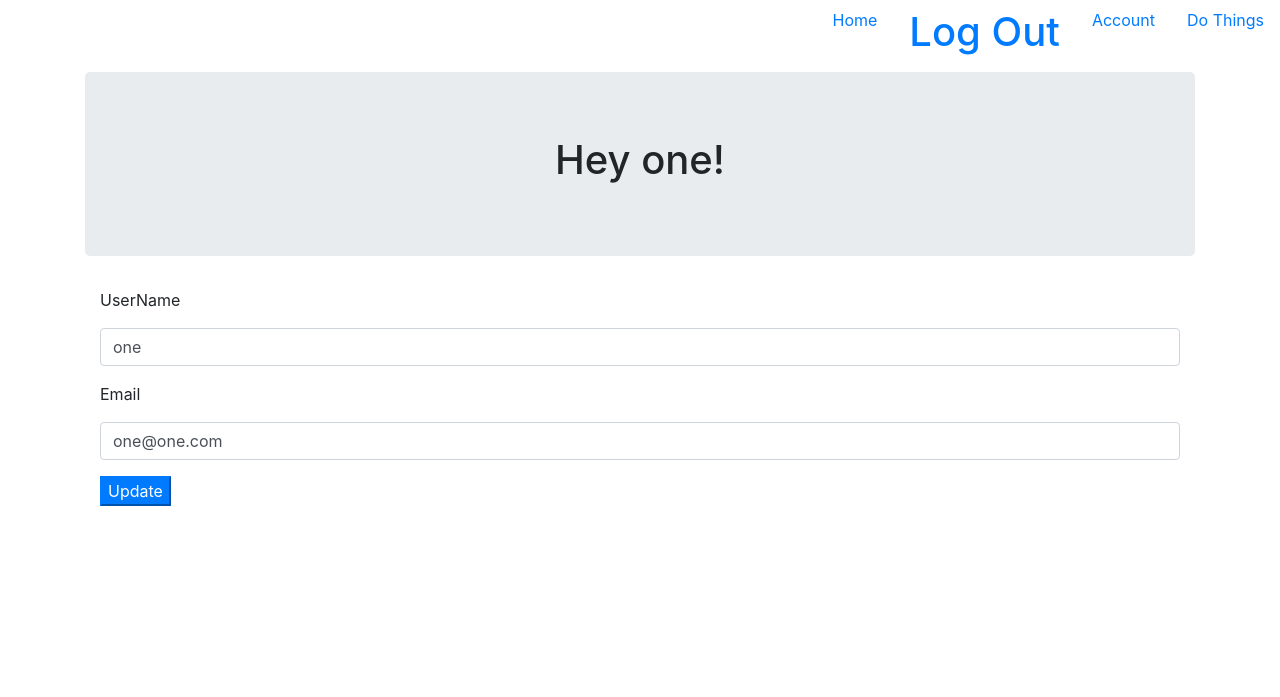
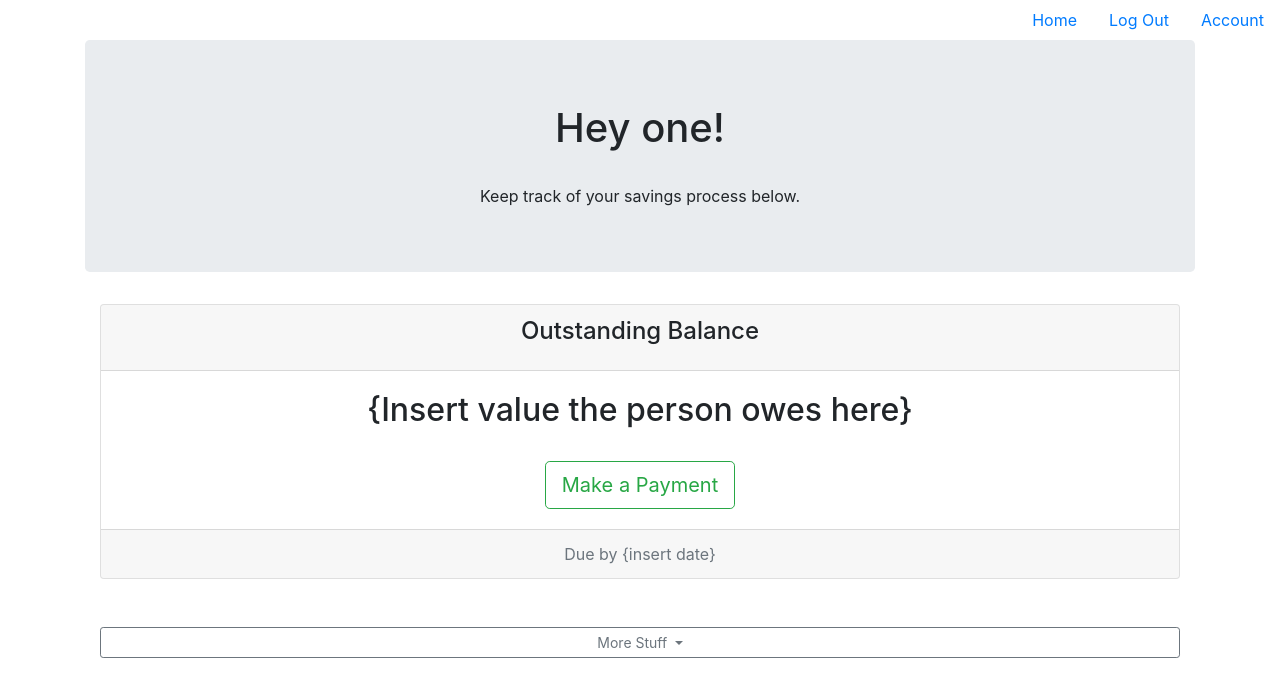
Before and after one commit to itsnehasharma/swamphacks-2019, a Flask app: page /account in a window 1280 px wide. Shown: the top 697 px of the page. Run offline with Flask 2, Linux system fonts and the light colour scheme; a user stored in the database is signed in; some libraries are stand-ins or nearby versions.

Commit message:
lots of work with money stuff

```diff
--- a/groupfund/models.py
+++ b/groupfund/models.py
@@ -49,4 +49,4 @@ class Transaction(db.Model):
         self.user_id = user_id
 
     def __repr__(self):
-        return f"Transaction ID: {self.id} -- Date: {self.date} --- {self.amount}"
+        return f"Transaction ID: {self.id}, {self.date}, ${self.amount}"
--- a/groupfund/templates/account.html
+++ b/groupfund/templates/account.html
@@ -3,7 +3,8 @@
 
   <div class="jumbotron">
     <div align="center">
-      <h1>Hey {{current_user.username}}!</h1>
+      <h1>Hey {{current_user.username}}!</h1><br>
+      Keep track of your savings process below.
       <!-- insert image for person -->
 
     </div>
@@ -11,24 +12,31 @@
 
 
   <div class = "container">
-    <form method="post">
-      {{form.hidden_tag()}}
 
-      <div class="form-group">
-          {{form.username.label(class='form-group')}}
-          {{form.username(class='form-control')}}
+      <div class="card text-center">
+        <div class="card-header">
+             <h4 class="card-title">Outstanding Balance</h4>
+        </div>
+        <div class="card-body">
+            <h2>{Insert value the person owes here}</h2><br />
+          <a href="{{url_for('transactions.make_payment')}}" class="btn btn-outline-success btn-lg">Make a Payment</a>
+        </div>
+        <div class="card-footer text-muted">
+          Due by {insert date}
+        </div>
+      </div> <br><br>
+
+
+
+      <div class="dropdown">
+        <button class="btn btn-outline-secondary btn-sm btn-block dropdown-toggle" type="button"  data-toggle="dropdown" aria-haspopup="true" aria-expanded="false">
+          More Stuff
+        </button>
+        <div class="dropdown-menu w-100" aria-labelledby="dropdownMenuButton">
+          <a class="dropdown-item" href="#" style="font-size:12px">Payment Settings</a>
+          <a class="dropdown-item" href="{{url_for('users.transaction_history', username = current_user.username)}}" style="font-size:12px">Transaction History</a>
+        </div>
       </div>
-
-      <div class="form-group">
-          {{form.email.label(class='form-group')}}
-          {{form.email(class='form-control')}}
-      </div>
-
-      <div class="form-group">
-          {{form.submit(class='btn-primary')}}
-      </div>
-
-    </form>
     </div>
 
   {% endblock %}
--- a/groupfund/templates/base.html
+++ b/groupfund/templates/base.html
@@ -19,15 +19,15 @@
       {%  if current_user.is_authenticated %}
       <li class='nav-link'>
         <a href="{{url_for('users.logout')}}">
-          <h1>Log Out</h1>
+          Log Out
         </a>
       </li>
       <li class='nav-link'>
         <a href="{{url_for('users.account')}}">Account</a>
       </li>
-      <li class='nav-link'>
+      <!-- <li class='nav-link'>
         <a href="{{url_for('transactions.make_payment')}}">Do Things</a>
-      </li>
+      </li> -->
 
       {% else %}
       <li class='nav-link'>
--- a/groupfund/users/forms.py
+++ b/groupfund/users/forms.py
@@ -30,7 +30,7 @@ class RegistrationForm(FlaskForm):
 class UpdateUserForm(FlaskForm):
 
     email = StringField('Email',validators=[DataRequired(),Email()])
-    username = StringField('UserName',validators=[DataRequired()])
+    username = StringField('Username',validators=[DataRequired()])
     picture = FileField('Update Profile Picture',validators=[FileAllowed(['jpg','png'])])
     submit = SubmitField('Update')
 
--- a/groupfund/users/views.py
+++ b/groupfund/users/views.py
@@ -72,9 +72,17 @@ def account():
 
 
 #transaction history
+# @users.route("/<username>")
+# def transaction_history(username):
+#     page = request.args.get('page', 1, type=int)
+#     user = User.query.filter_by(username=username).first_or_404()
+#     history = Transaction.query.filter_by(person=user).order_by(Transaction.date.desc()).paginate(page=page, per_page=5)
+#     return render_template('transaction_history.html', history=history, user=user)
+
+
 @users.route("/<username>")
 def transaction_history(username):
     page = request.args.get('page', 1, type=int)
     user = User.query.filter_by(username=username).first_or_404()
-    history = Transaction.query.filter_by(person=user).order_by(Transaction.date.desc()).paginate(page=pge, per_page=5)
-    return render_template('transaction_history.html', history=history, user=user)
+    transaction_history = Transaction.query.filter_by(person=user).order_by(Transaction.date.desc()).paginate(page=page)
+    return render_template('transaction_history.html', transaction_history=transaction_history, user=user)
```
Also changed, not shown: groupfund/templates/make_payment.html (+33 -4 lines), groupfund/templates/transaction.html (+34 -11 lines), groupfund/templates/transaction_history.html (+31 -13 lines), groupfund/transactions/views.py (+15 -3 lines), groupfund/data.sqlite.
